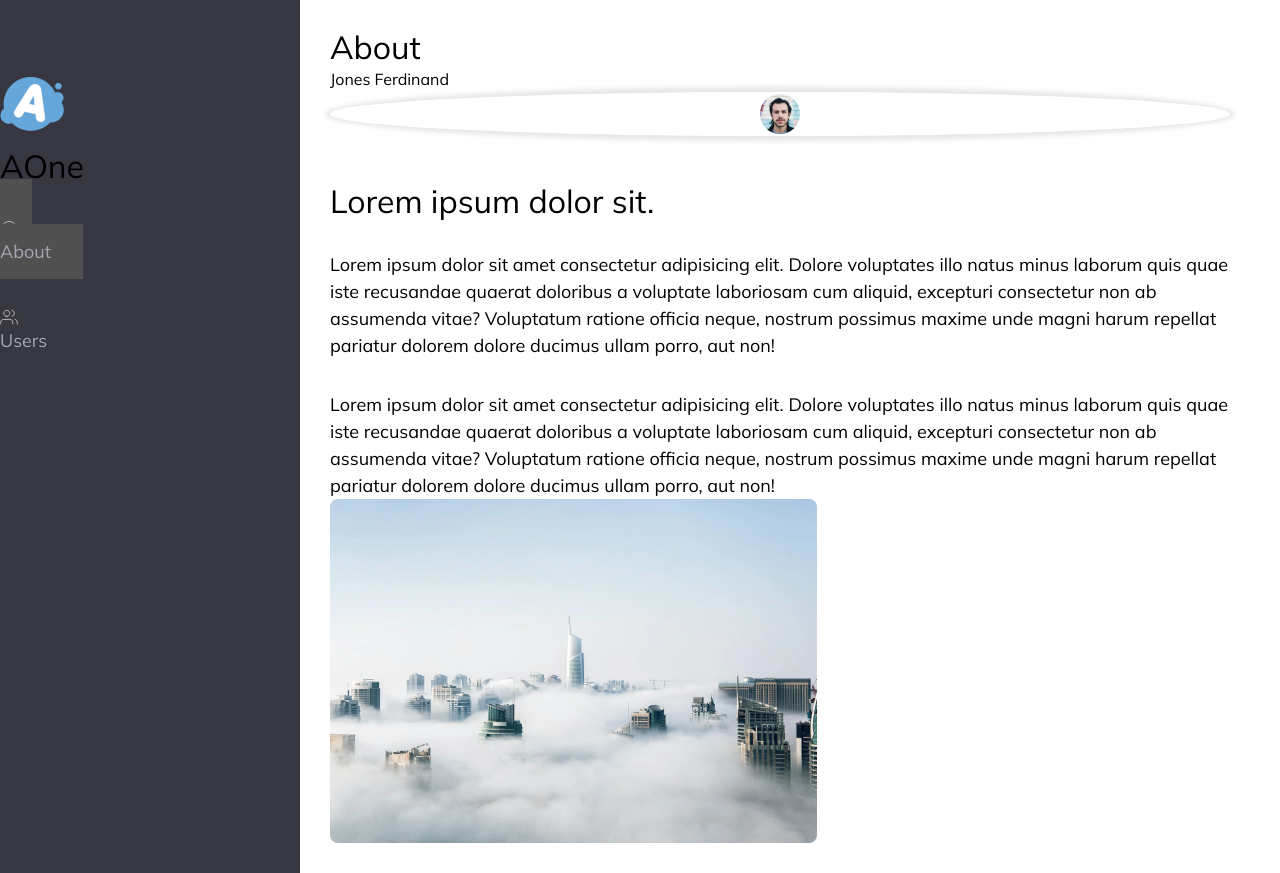
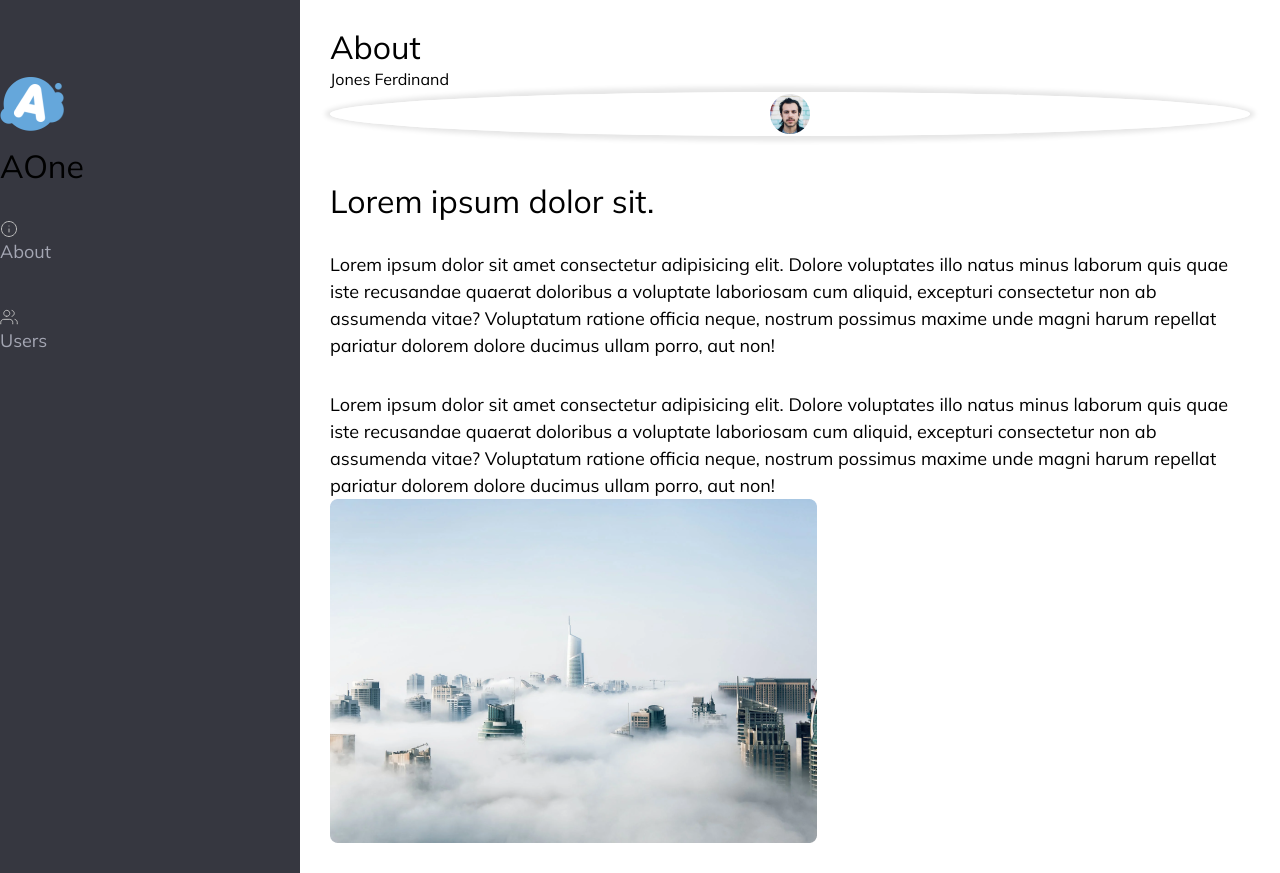
Before and after one commit to jaspetham/AOne_Test, a Vue app: page / in a window 1280 px wide. Built offline with nearby package versions, Linux system fonts and the light colour scheme.

Commit message:
fix sidebar css

```diff
--- a/src/assets/base.css
+++ b/src/assets/base.css
@@ -161,7 +161,7 @@ picture {
   padding:1rem;
 }
 
-#menu.menuOpen .content{
+#main.menuOpen .content{
   width: 65%;
 }
 
@@ -186,7 +186,7 @@ picture {
 @media (min-width: 35em) {
   .content{
     padding:30px;
-    width:75%;
+    width:calc(100% - 300px);
   }
   .content-body {
     margin-top: 3rem;
--- a/src/components/Sidebar.vue
+++ b/src/components/Sidebar.vue
@@ -157,14 +157,13 @@
     .side-menus{
         margin-top:0.5rem;
     }
-    .menu:hover,.menu.router-link-active{
+    .menu:hover,.menu.router-link-exact-active{
         background:var(--clr-brown);
     }
     /* tablet size */
     @media (min-width: 35em) {
         #sidebar{
-            width:25%;
-            max-width: 300px;
+            width: 300px;
         }
         #sidebar img{
             height: auto;
--- a/src/views/UserDetailView.vue
+++ b/src/views/UserDetailView.vue
@@ -39,7 +39,7 @@
 
           onMounted(() => {
             fetchData();
-            document.getElementById('usersLink').classList.add('router-link-active');
+            document.getElementById('usersLink').classList.add('router-link-exact-active');
           });
 
           return {
```
